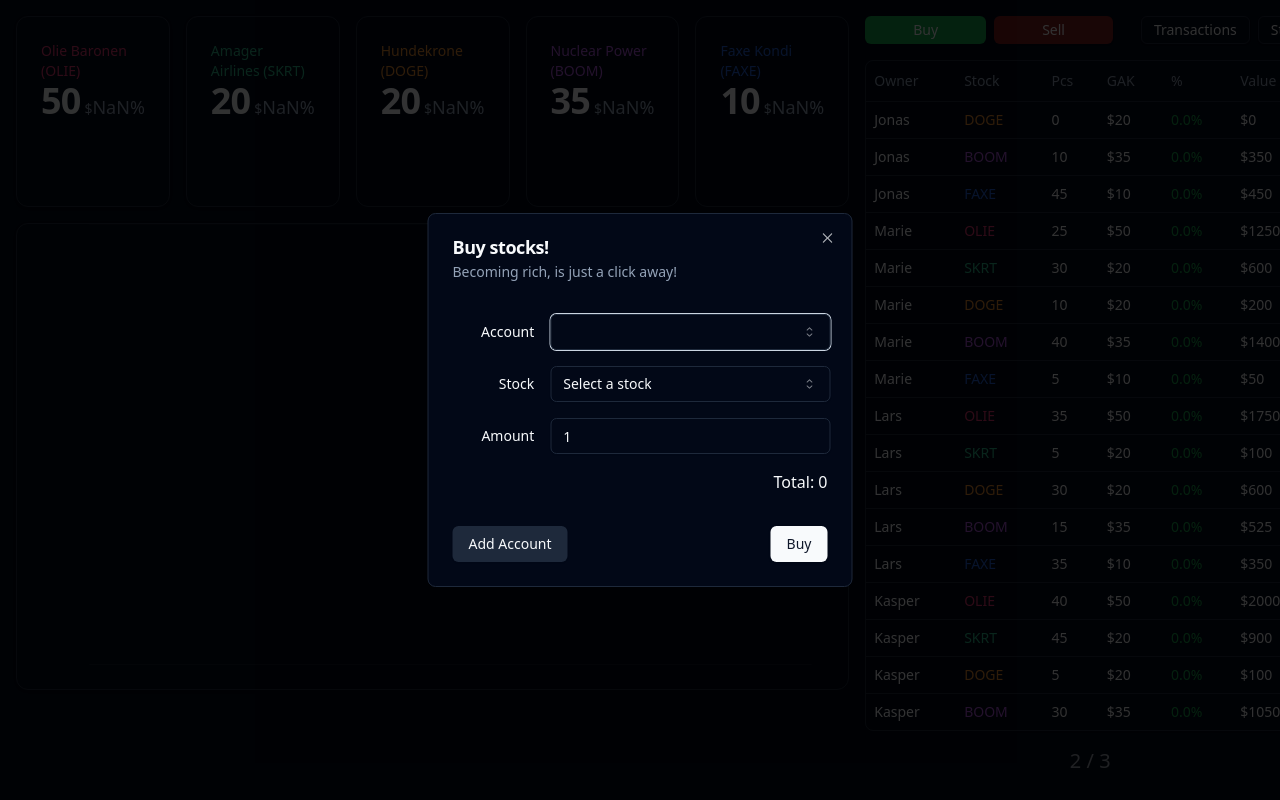
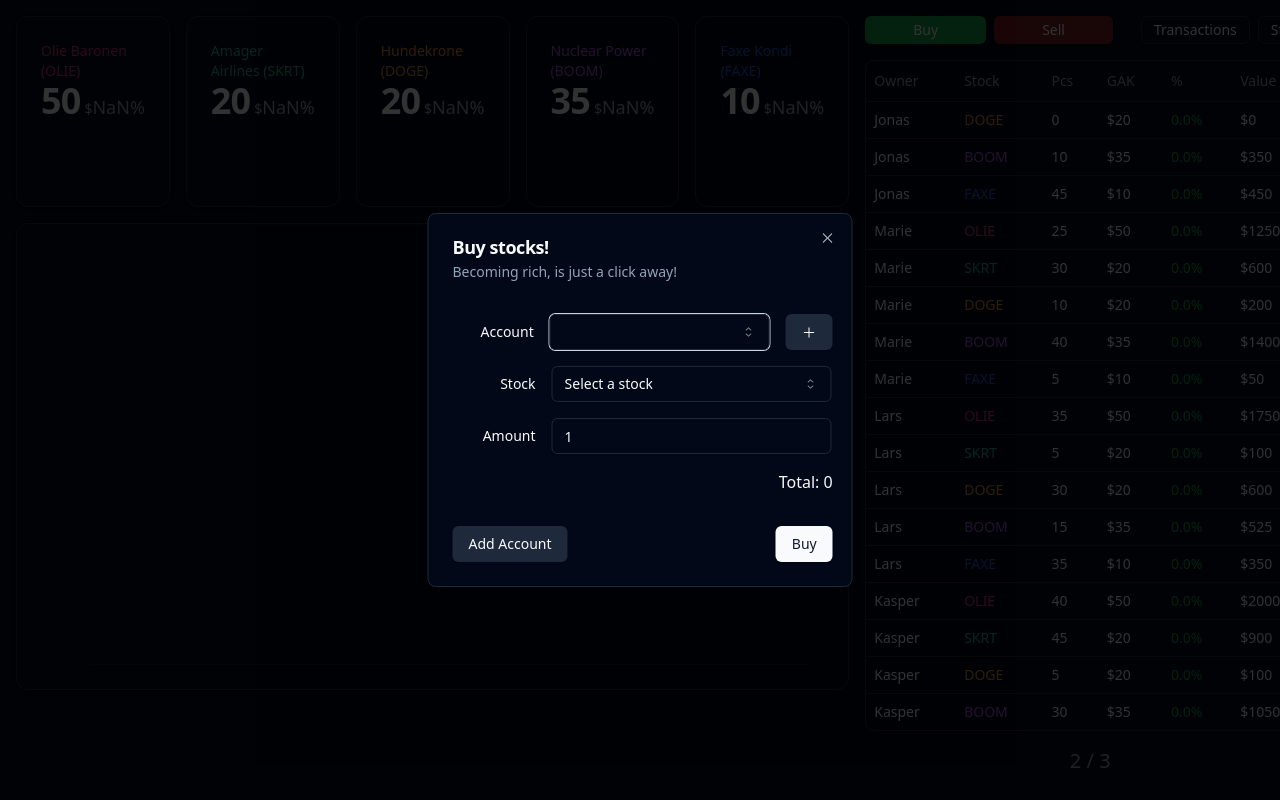
Before and after one commit to Grymse/fake-stocks, a React (Vite) app: page / in a window 1280 px wide. Both pictures are taken after a click on the button "Buy". Built offline with nearby package versions, Linux system fonts and the light colour scheme.

Commit message:
Added another add account button

```diff
--- a/src/controls/BuyStock.tsx
+++ b/src/controls/BuyStock.tsx
@@ -75,17 +75,23 @@ export default function BuyStock({ children }: Props) {
           </DialogDescription>
         </DialogHeader>
         <div className="grid gap-4 py-4">
-          <div className="grid grid-cols-4 items-center gap-4">
-            <Label htmlFor="name" className="text-right">
+          <div className="flex items-center gap-4">
+            <Label htmlFor="name" className="text-right pl-7">
               Account
             </Label>
             <SelectAccount
+              className="w-[220px]"
               accounts={accounts}
               account={purchase.account}
               setAccount={(acc: Account | null) =>
                 setPurchase({ ...purchase, account: acc })
               }
             />
+            <AddAccount>
+              <Button variant="secondary">
+                <PlusIcon />
+              </Button>
+            </AddAccount>
           </div>
           <div className="grid grid-cols-4 items-center gap-4">
             <Label htmlFor="name" className="text-right">
@@ -159,6 +165,7 @@ import { useToast } from "@/hooks/use-toast";
 import { Input } from "@/components/ui/input";
 import { cn } from "@/lib/utils";
 import AddAccount from "./AddAccount";
+import { PlusIcon } from "@radix-ui/react-icons";
 
 type SelectAccountProps = {
   account: Account | null;
```
